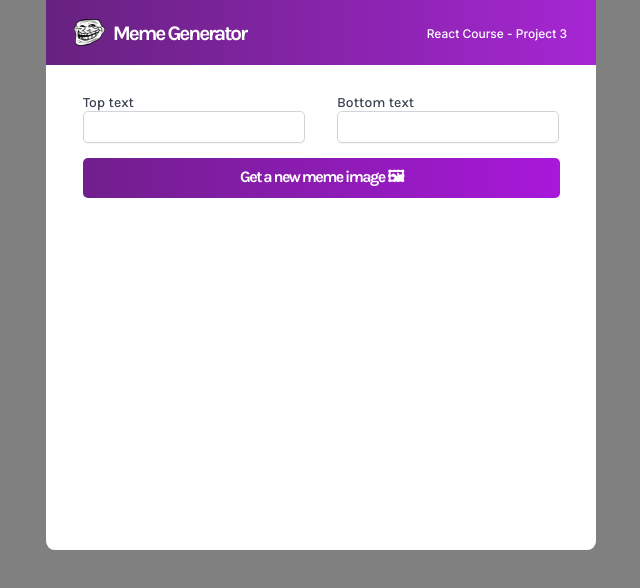
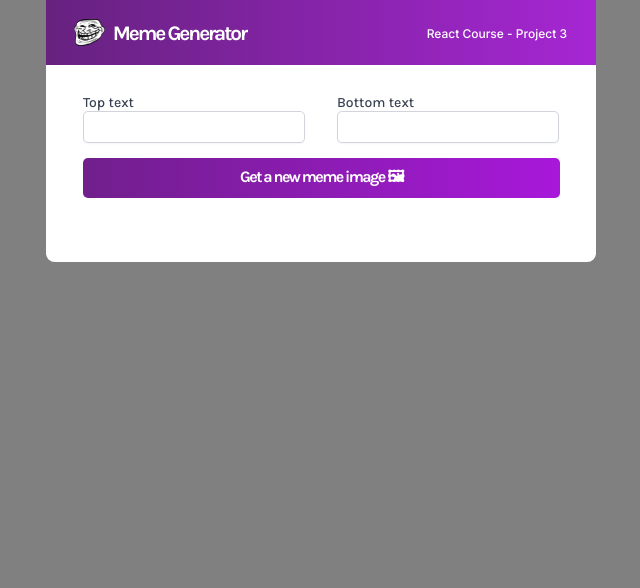
Before and after one commit to leoh037/meme-generator, a React (Vite) app: page / in a window 1280 px wide. Shown: the top 588 px of the page, without its empty margins (319-959 px from the left). Built offline with nearby package versions, Linux system fonts and the light colour scheme.

Commit message:
added padding and margin to image container

```diff
--- a/src/style.css
+++ b/src/style.css
@@ -11,7 +11,6 @@
     margin: auto;
     position: relative;
     width: 550px;
-    height: 550px;
     border-radius: 8.95px;
     background: #FFF;
   }
@@ -126,12 +125,11 @@
 
   .meme-image-container {
     width: 477px;
-    height: 268px;
     flex-shrink: 0;
-    margin: 32px auto;
+    padding: 32px 0;
+    margin: 0 auto;
   }
 
   .meme-image {
-    height: 100%;
     width: 100%;
   }
```
